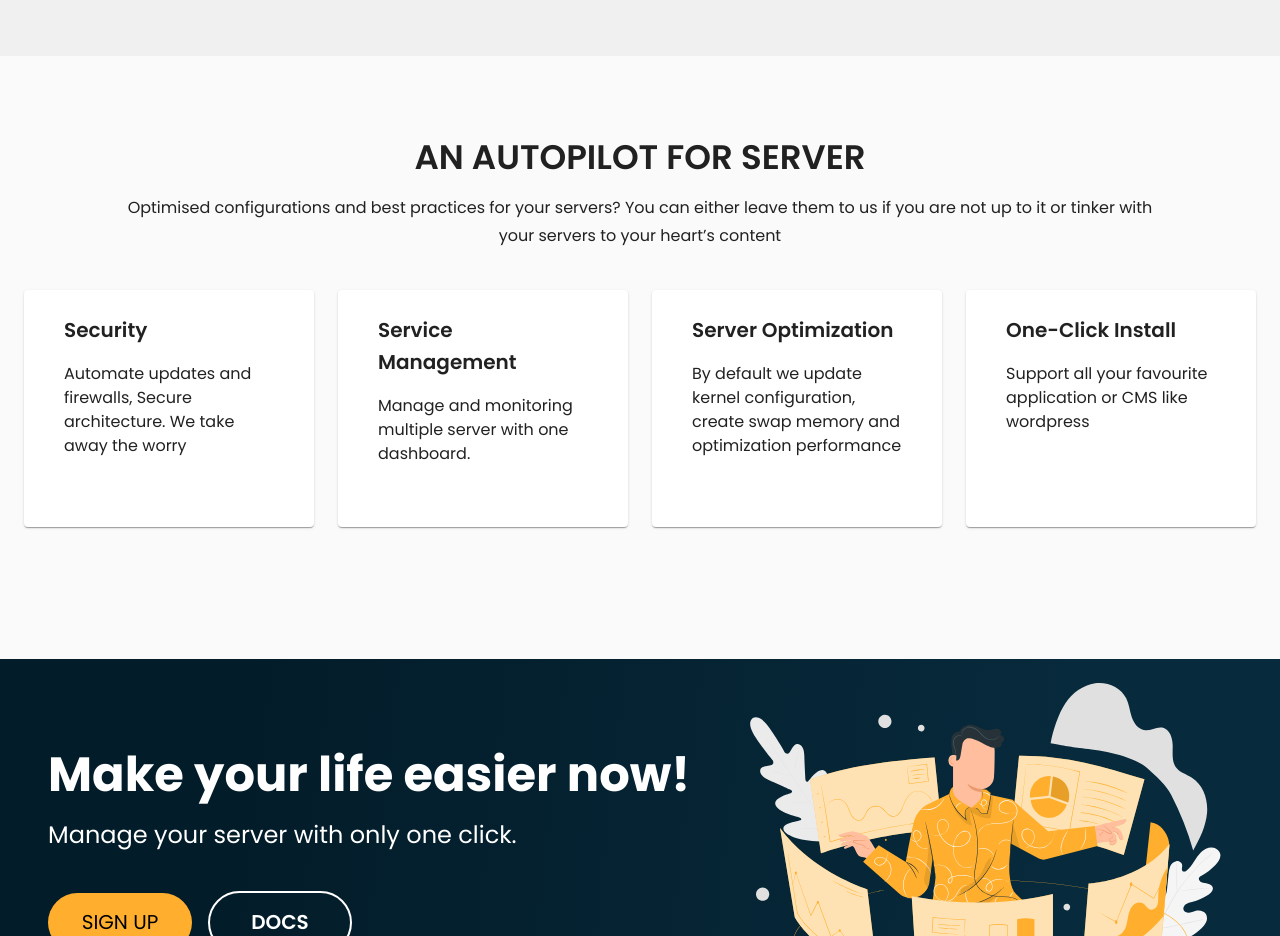
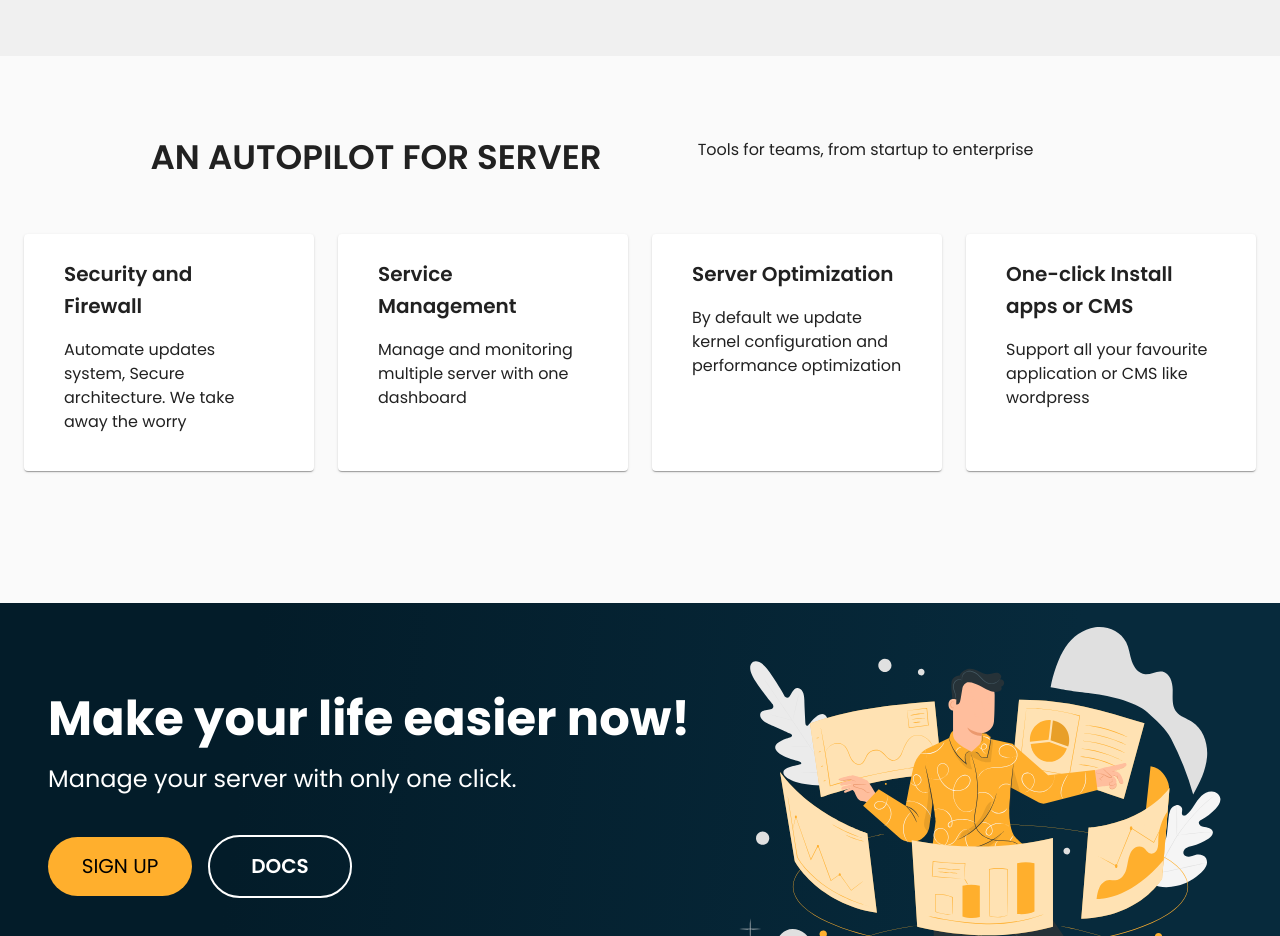
Before and after one commit to cloudboz/cmsmanajer-frontend, a Next.js app: page / in a window 1280 px wide. Shown: the part 1180-2116 px from the top of the page. Built offline with nearby package versions, Linux system fonts and the light colour scheme.

Commit message:
Update feature.js

```diff
--- a/containers/landing/sections/feature.js
+++ b/containers/landing/sections/feature.js
@@ -21,20 +21,17 @@ export default function Feature() {
           AN AUTOPILOT FOR SERVER
         </Typography>
         <Typography variant="subtitle1" className={classes.sub} align="center">
-          Optimised configurations and best practices for your servers? You can
-          either leave them to us if you are not up to it or tinker with your
-          servers to your heart’s content
+          Tools for teams, from startup to enterprise
         </Typography>
       </Grid>
       <Grid container spacing={3} className={classes.grid}>
         <Grid item xs>
           <Paper className={classes.item}>
             <Typography variant="h6" paragraph className={classes.paper}>
-              Security
+              Security and Firewall
             </Typography>
             <Typography>
-              Automate updates and firewalls, Secure architecture. We take away
-              the worry
+              Automate updates system, Secure architecture. We take away the worry
             </Typography>
           </Paper>
         </Grid>
@@ -44,7 +41,7 @@ export default function Feature() {
               Service Management
             </Typography>
             <Typography variant="body1">
-              Manage and monitoring multiple server with one dashboard.
+              Manage and monitoring multiple server with one dashboard
             </Typography>
           </Paper>
         </Grid>
@@ -54,15 +51,14 @@ export default function Feature() {
               Server Optimization
             </Typography>
             <Typography>
-              By default we update kernel configuration, create swap memory and
-              optimization performance
+              By default we update kernel configuration and performance optimization
             </Typography>
           </Paper>
         </Grid>
         <Grid item xs>
           <Paper className={classes.item}>
             <Typography variant="h6" paragraph className={classes.paper}>
-              One-Click Install
+              One-click Install apps or CMS
             </Typography>
             <Typography>
               Support all your favourite application or CMS like wordpress
```
